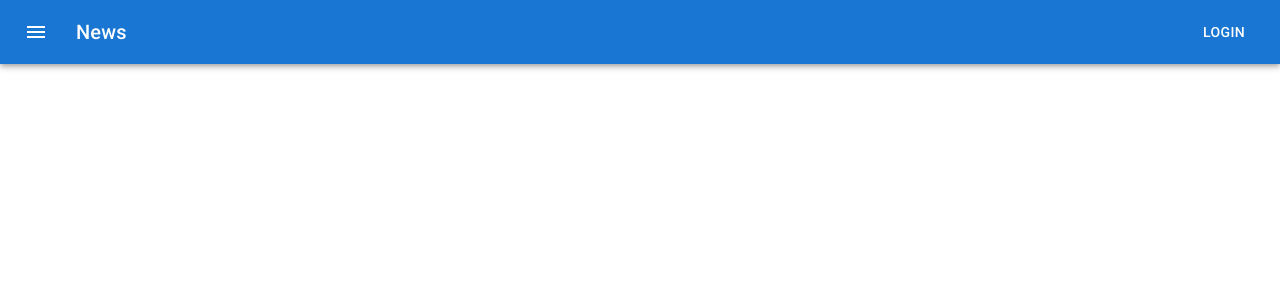
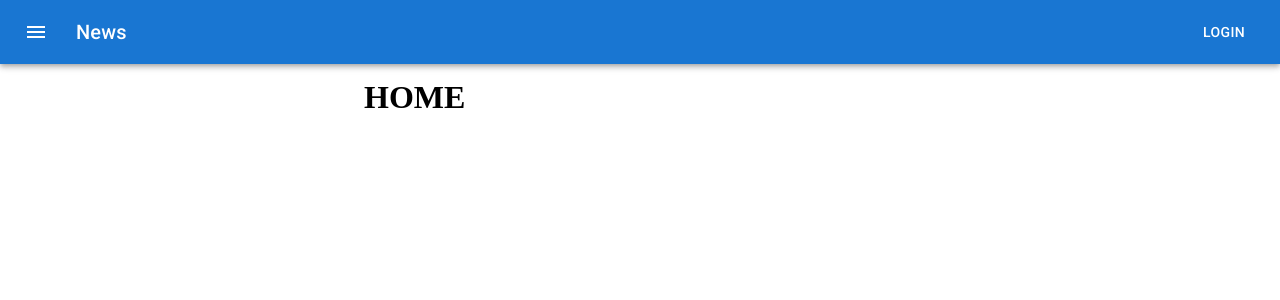
Before and after one commit to andersonstorqui/aprendendoMaterialUI, a React (Create React App) app in the folder projeto-com-router-material/: page / in a window 1280 px wide. Shown: the top 300 px of the page. Built offline with nearby package versions, Linux system fonts and the light colour scheme.

Commit message:
criando template, estilizando e aprendendo sobre material ui

```diff
--- a/projeto-com-router-material/src/App.js
+++ b/projeto-com-router-material/src/App.js
@@ -1,15 +1,33 @@
 import { BrowserRouter as Router, Route, Switch } from "react-router-dom";
 import { Home } from "./pages/Home";
+import { red, yellow } from "@mui/material/colors";
+import { ThemeProvider, createTheme } from "@mui/material/styles";
+import { Default } from "../src/templates/Default";
+
+const theme = createTheme({
+  palette: {
+    primary: {
+      main: red[900],
+    },
+    secondary: {
+      main: yellow[900],
+    },
+  },
+});
 
 function App() {
   return (
+    <Default>
       <Router>
         <Switch>
           <Route path="/">
+            <ThemeProvider theme={theme}>
               <Home />
+            </ThemeProvider>
           </Route>
         </Switch>
       </Router>
+    </Default>
   );
 }
 
--- a/projeto-com-router-material/src/pages/Home.jsx
+++ b/projeto-com-router-material/src/pages/Home.jsx
@@ -1,6 +1,5 @@
-import { Header } from "../partials/Header/Header";
 
 export const Home = () => {
 
-    return <Header />
+    return <h1>HOME</h1>
 }
--- a/projeto-com-router-material/src/partials/Header/Header.jsx
+++ b/projeto-com-router-material/src/partials/Header/Header.jsx
@@ -1,13 +1,17 @@
 import * as React from 'react';
 import { AppBar, Toolbar, Typography, Button, IconButton } from '@mui/material';
 import MenuIcon from '@mui/icons-material/Menu';
+
+
+
+
 
 export const Header = () => {
 
 
 
     return (
-        <AppBar position="static">
+        <AppBar position="static" >
             <Toolbar>
                 <IconButton
                     size="large"
--- /dev/null
+++ b/projeto-com-router-material/src/templates/Default.jsx
@@ -0,0 +1,17 @@
+import Container from '@mui/material/Container';
+
+
+import { Header } from '../partials/Header/Header'
+
+
+
+export const Default = ({ children }) => {
+    return (
+        <>
+            <Header />
+            <Container maxWidth="sm" sx={{ padding: "15px 0px" }} >
+                {children}
+            </Container>
+        </>
+    )
+}
```
Lines whose indentation alone changed are shown as unchanged.
